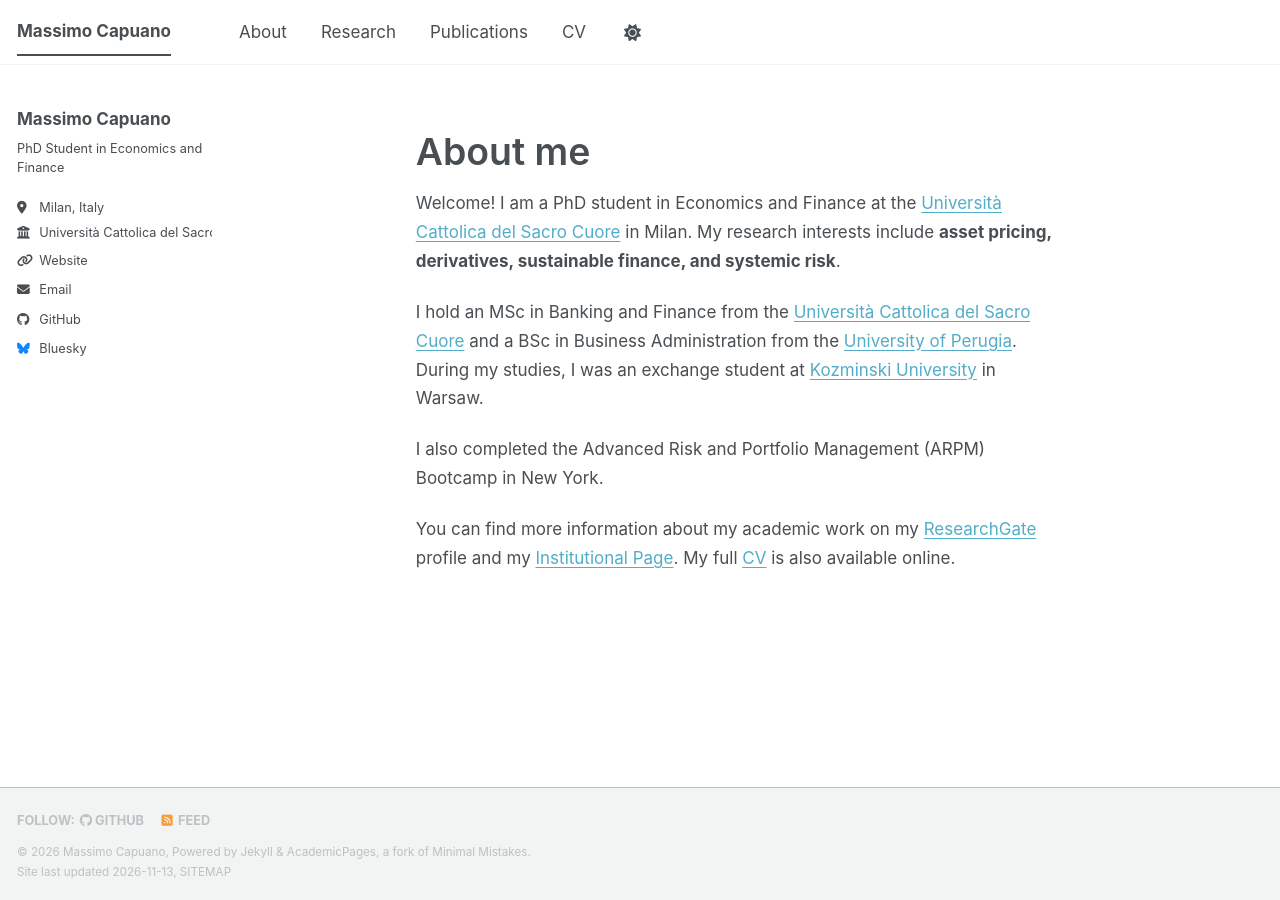
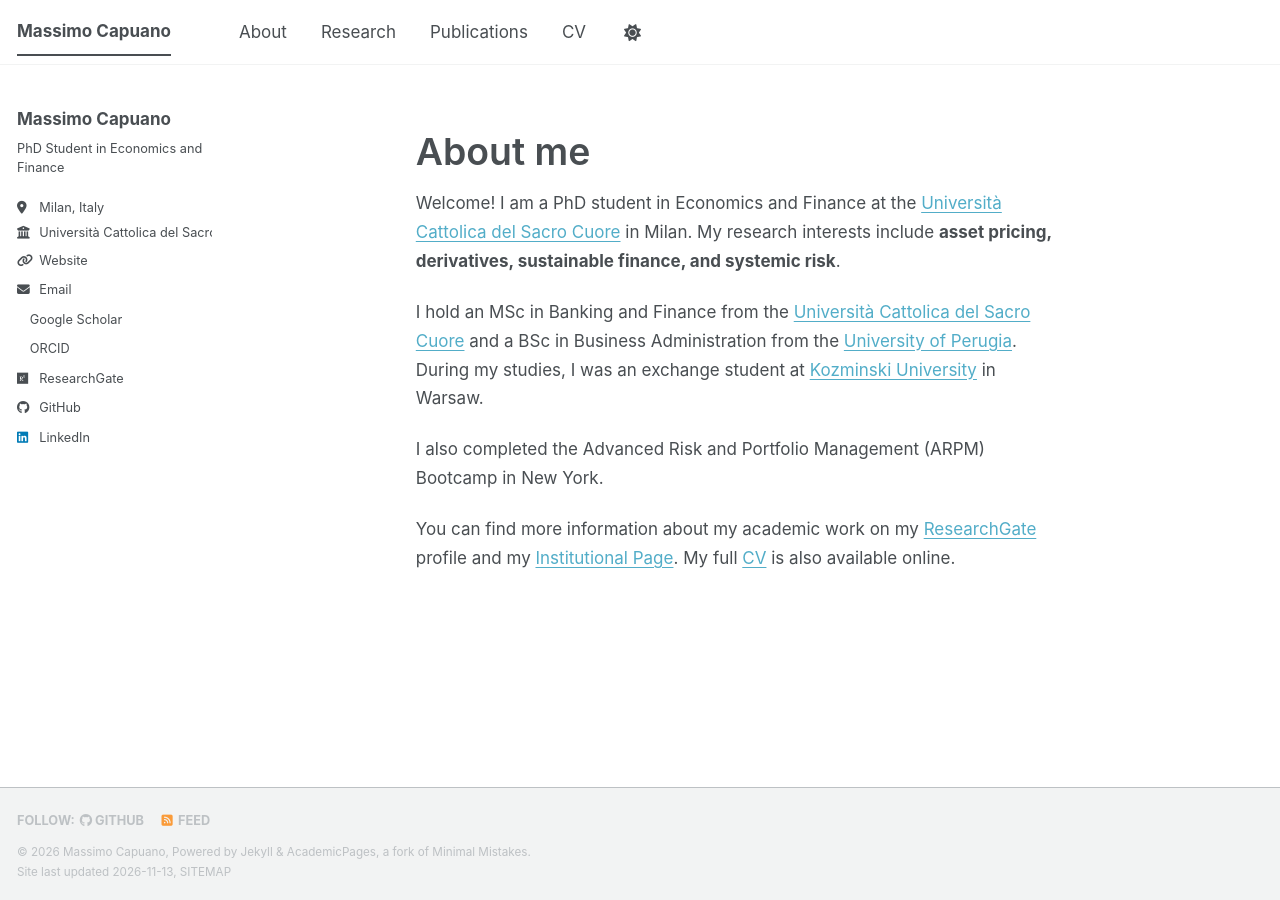
Before and after one commit to capuanomassimo/capuanomassimo.github.io, a Jekyll site: the page built from _pages/about.md, in a window 1280 px wide. Built offline with Jekyll 4.4.1, drawn with Linux system fonts in a browser that asks for light colours; a script bundle is joined from its source files by our own code; a style sheet for code colours, icons or effects is not loaded; part of the change alters nothing that is shown.

Commit message:
Update _config.yml

```diff
--- a/_config.yml
+++ b/_config.yml
@@ -21,6 +21,7 @@ repository               : "capuanomassimo/capuanomassimo.github.io"
 # Site Author - The following control what appear as part of the author content on the side bar.
 #               If a field is blank the icon and link will not appear, otherwise it will be shown.
 #               Additional customization can be done by editing /_includes/author-profile.html
+# Site Author
 author:
   avatar: ""
   name: "Massimo Capuano"
@@ -31,62 +32,60 @@ author:
   uri: ""
   email: "massimo.capuano@unicatt.it"
 
-  github: "capuanomassimo"
-  linkedin: "mascapuano"
+  # Academic profiles
+  googlescholar: "lBefy_EAAAAJ"
   orcid: "0009-0001-6946-6293"
   researchgate: "Massimo-Capuano"
-  googlescholar: "lBefy_EAAAAJ"
 
-  # Academic websites
-  academia         : # URL
-  arxiv            : # URL - Update with the correct link to your profile
-  googlescholar    :
-  inspire-hep      : # URL
-  impactstory      : # URL
-  orcid            :
-  semantic         : # URL
-  ssrn             : # URL
-  pubmed           :
-  researchgate     : # URL
-  scopus           : # URL
-  zotero           : # URL
+  # Professional profiles
+  linkedin: "mascapuano"
 
+  # Code
+  github: "capuanomassimo"
 
-  # Repositories and software development
-  bitbucket        : # Username - Update with your username on the site
-  codepen          : # Username
-  dribbble         : # Username
-  github           : "academicpages"
-  kaggle           : # Username
-  stackoverflow    : # User number or user number and name (i.e., use "1" or "1/jeff-atwood")
+  # Academic websites not currently used
+  academia:
+  arxiv:
+  inspire-hep:
+  impactstory:
+  semantic:
+  ssrn:
+  pubmed:
+  scopus:
+  zotero:
 
-  # Social media
-  artstation       : # Username
-  bluesky          : "bsky.app" # Replace this with you Bluesky username
-  facebook         : # Username
-  flickr           : # Username
-  foursquare       : # Username
-  goodreads        : # Username
-  google_plus      : # Username
-  keybase          : # Username
-  instagram        : # Username
-  lastfm           : # Username
-  linkedin         : # Username
-  mastodon         : # URL
-  medium           : # URL
-  pinterest        : # Username
-  soundcloud       : # Username
-  steam            : # Username
-  telegram         : # URL
-  tumblr           : # Username
-  twitter          : # Username for X / Twitter
-  vine             : # Username
-  weibo            : # Username
-  wikipedia        : # Username
-  xing             : # Username
-  youtube          : # Username
-  zhihu            : # Username
+  # Other repositories not currently used
+  bitbucket:
+  codepen:
+  dribbble:
+  kaggle:
+  stackoverflow:
 
+  # Social media not currently used
+  artstation:
+  bluesky:
+  facebook:
+  flickr:
+  foursquare:
+  goodreads:
+  google_plus:
+  keybase:
+  instagram:
+  lastfm:
+  mastodon:
+  medium:
+  pinterest:
+  soundcloud:
+  steam:
+  telegram:
+  tumblr:
+  twitter:
+  vine:
+  weibo:
+  wikipedia:
+  xing:
+  youtube:
+  zhihu:
 # Publication Category - The following the list of publication categories and their headings
 publication_category:
   books:
```
